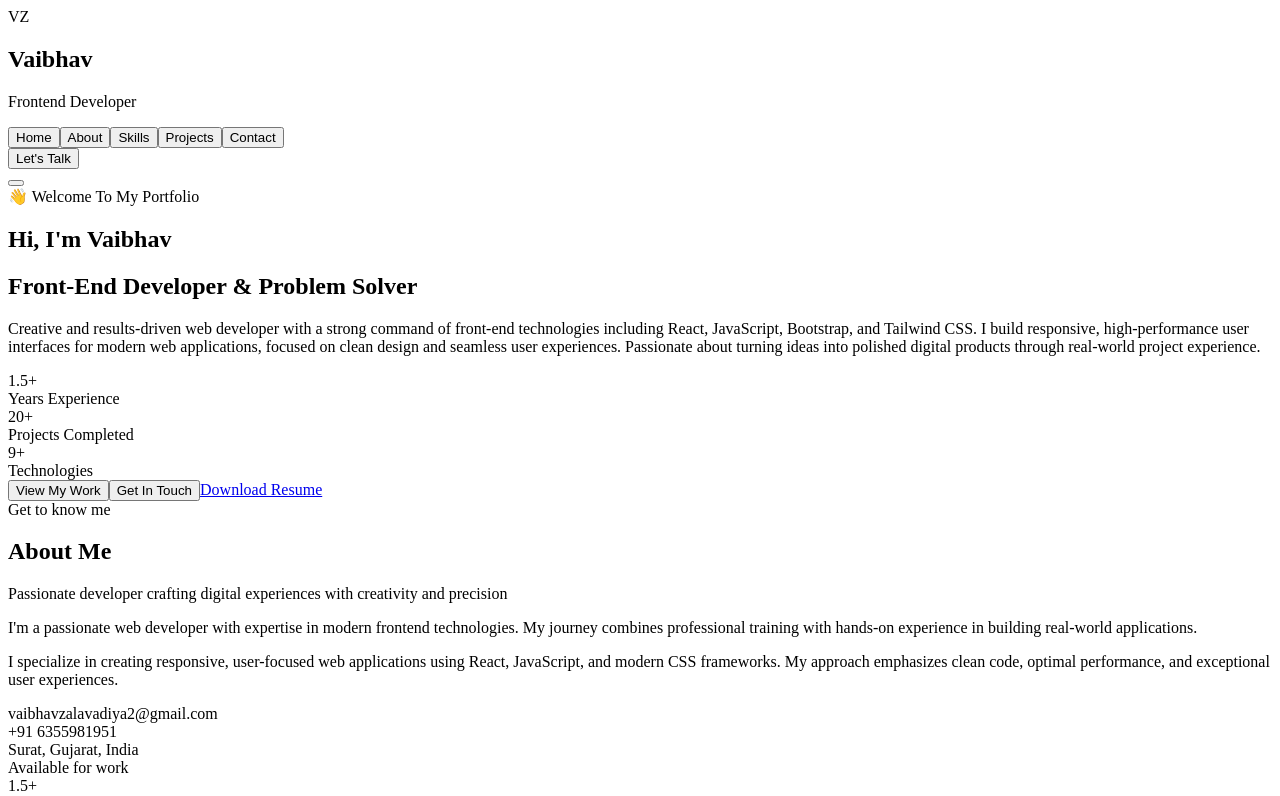
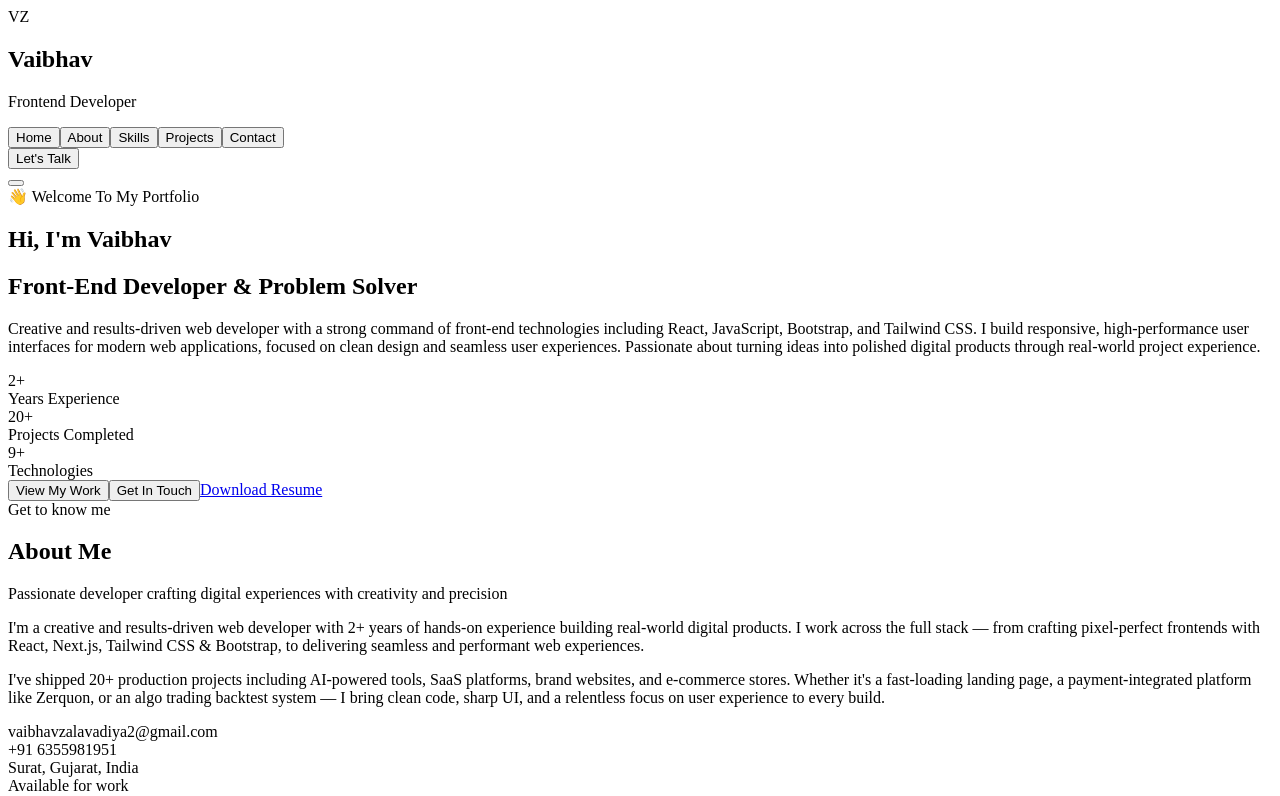
Before and after one commit to vaibhavzalavadiya/vaibhav-portfolio, a React (Vite) app: page / in a window 1280 px wide. Shown: the top 796 px of the page. Built offline with nearby package versions, Linux system fonts and the light colour scheme; the HTML template or start-up script is replaced by a standard one.

Commit message:
Describe your changes

```diff
--- a/src/components/sections/AboutSection.tsx
+++ b/src/components/sections/AboutSection.tsx
@@ -24,13 +24,15 @@ export default function AboutSection() {
           {/* Content Side */}
           <div className="lg:space-y-5 space-y-4">
             <p className="lg:text-lg text-sm text-gray-700 leading-relaxed">
-              I'm a passionate web developer with expertise in modern frontend technologies.
-              My journey combines professional training with hands-on experience in building real-world applications.
+              I'm a creative and results-driven web developer with 2+ years of hands-on experience building
+              real-world digital products. I work across the full stack — from crafting pixel-perfect frontends
+              with React, Next.js, Tailwind CSS & Bootstrap, to delivering seamless and performant web experiences.
             </p>
             <p className="lg:text-lg text-sm text-gray-700 leading-relaxed">
-              I specialize in creating responsive, user-focused web applications using React, JavaScript,
-              and modern CSS frameworks. My approach emphasizes clean code, optimal performance, and
-              exceptional user experiences.
+              I've shipped 20+ production projects including AI-powered tools, SaaS platforms, brand websites,
+              and e-commerce stores. Whether it's a fast-loading landing page, a payment-integrated platform
+              like Zerquon, or an algo trading backtest system — I bring clean code, sharp UI, and a relentless
+              focus on user experience to every build.
             </p>
 
             {/* Contact Info */}
--- a/src/components/sections/ProjectsSection.tsx
+++ b/src/components/sections/ProjectsSection.tsx
@@ -132,7 +132,7 @@ export default function ProjectsSection() {
         </div>
 
         {/* View All Projects CTA */}
-        <div className="text-center lg:mt-16 mt-8">
+        <div className="text-center lg:mt-16 mt-8 flex flex-wrap items-center justify-center gap-4">
           <a
             href="https://github.com/vaibhavzalavadiya"
             target="_blank"
@@ -143,6 +143,16 @@ export default function ProjectsSection() {
             <span className="md:text-lg text-sm">View All Projects on GitHub</span>
             <i className="fas fa-arrow-right text-sm"></i>
           </a>
+          <a
+            href="https://www.linkedin.com/in/vaibhav-zalavadiya-018839233"
+            target="_blank"
+            rel="noopener noreferrer"
+            className="inline-flex items-center bg-gradient-to-r from-blue-500 to-blue-700 hover:from-blue-600 hover:to-blue-800 text-white md:px-8 px-4 md:py-4 py-3 rounded-lg font-semibold text-lg shadow-xl hover:shadow-2xl transition-all duration-300 space-x-3"
+          >
+            <i className="fab fa-linkedin text-xl"></i>
+            <span className="md:text-lg text-sm">View Full Profile on LinkedIn</span>
+            <i className="fas fa-arrow-right text-sm"></i>
+          </a>
         </div>
       </div>
     </section>
--- a/src/data/portfolio-data.ts
+++ b/src/data/portfolio-data.ts
@@ -2,7 +2,7 @@ export const personalInfo = {
   name: "Vaibhav Zalavadiya",
   title: "Front-End Developer | Quick Learner | Problem Solver",
   description: "Creative and results-driven web developer with a strong command of front-end technologies including React, JavaScript, Bootstrap, and Tailwind CSS. I build responsive, high-performance user interfaces for modern web applications, focused on clean design and seamless user experiences. Passionate about turning ideas into polished digital products through real-world project experience.",
-  experience: "1.5+",
+  experience: "2+",
   projects: "20+",
   contact: {
     email: "vaibhavzalavadiya2@gmail.com",
@@ -114,6 +114,28 @@ export const tools = [
 export const projects = [
   {
     id: 1,
+    title: "Zerquon – AI Brand Visibility",
+    description: "A Next.js full-stack platform with payment gateway integration that helps businesses track how often their brand appears in AI-generated responses from ChatGPT, Gemini, Claude, and Meta AI. Provides AI visibility scores, competitor analysis, content gap identification, and actionable insights to boost discoverability in the era of AI-powered search.",
+    technologies: ["Next.js", "Full Stack", "AI", "Payments"],
+    icon: "fas fa-robot",
+    color: "from-violet-600 to-indigo-700",
+    liveDemo: "https://zerquon.com",
+    github: "#",
+    image: "https://images.unsplash.com/photo-1677442136019-21780ecad995?w=500&h=300&fit=crop&crop=entropy&auto=format&q=80"
+  },
+  {
+    id: 2,
+    title: "Jewelry Store – Online Shop",
+    description: "A fully responsive online jewelry store built without frameworks using pure HTML, CSS, JavaScript, and jQuery. Features include interactive product galleries, smooth animations, and a clean, elegant user interface for browsing and shopping.",
+    technologies: ["HTML", "CSS", "JavaScript"],
+    icon: "fas fa-gem",
+    color: "from-amber-500 to-orange-600",
+    liveDemo: "https://glowtheoryjewellery.com",
+    github: "#",
+    image: "https://images.unsplash.com/photo-1515562141207-7a88fb7ce338?w=500&h=300&fit=crop&crop=entropy&auto=format&q=80"
+  },
+  {
+    id: 3,
     title: "Invoiceza",
     description: "A modern and efficient invoice management system build with Next.js. Features intuitive invoice creation, clean design, and easy tracking for small businesses and freelancers.",
     technologies: ["Next.js", "Tailwind CSS"],
@@ -124,7 +146,7 @@ export const projects = [
     image: "https://images.unsplash.com/photo-1454165804606-c3d57bc86b40?w=500&h=300&fit=crop&q=80"
   },
   {
-    id: 2,
+    id: 4,
     title: "SpinPickOnline",
     description: "An engaging online lucky draw and spinning wheel gamification platform. Built with modern web technologies, offering interactive animations and seamless user experience.",
     technologies: ["Next.js", "Animation"],
@@ -135,18 +157,40 @@ export const projects = [
     image: "/images/spin_pick_online.png"
   },
   {
-    id: 3,
+    id: 5,
     title: "Trading Backtest Platform",
     description: "A full-stack Trading Strategy Platform built with Django (backend) and React + Tailwind (frontend). It enables multi-market strategy backtesting, timeframe selection, dynamic charting, and trade insights with a sleek, responsive UI.",
     technologies: ["React", "Django", "AI"],
     icon: "fas fa-chart-line",
     color: "from-blue-600 to-indigo-700",
-    liveDemo: "https://trading-strategy-backtest.vercel.app/",
+    liveDemo: "https://algo-trading-platform-two.vercel.app/",
     github: "#",
     image: "/images/trading-backtest.png"
   },
   {
-    id: 4,
+    id: 6,
+    title: "Boss Chem Solution – Brand Website",
+    description: "A modern and responsive business website built with Next.js to showcase Boss Chem Solution's chemical products and industrial solutions. Designed for brand impact, the site features a sleek UI, smooth navigation, and mobile-friendly design to ensure a strong digital presence.",
+    technologies: ["Next.js", "Tailwind CSS", "Brand Website"],
+    icon: "fas fa-flask",
+    color: "from-yellow-500 to-red-600",
+    liveDemo: "https://bosschemsolution.com/",
+    github: "#",
+    image: "https://images.unsplash.com/photo-1588011930968-eadac80e6a5a?q=80&w=2069&auto=format&fit=crop&ixlib=rb-4.1.0&ixid=M3wxMjA3fDB8MHxwaG90by1wYWdlfHx8fGVufDB8fHx8fA%3D%3D"
+  },
+  {
+    id: 7,
+    title: "Freshora Market – Vegetable Store",
+    description: "A fresh and modern vegetable store website built with HTML, CSS, JavaScript, jQuery, and Tailwind CSS. Features an intuitive shopping interface, product galleries, and responsive design for seamless browsing of fresh produce and organic vegetables.",
+    technologies: ["HTML", "CSS", "JavaScript", "Tailwind"],
+    icon: "fas fa-carrot",
+    color: "from-green-500 to-emerald-600",
+    liveDemo: "https://freshora-market.vercel.app/",
+    github: "#",
+    image: "https://images.unsplash.com/photo-1542838132-92c53300491e?w=500&h=300&fit=crop&crop=entropy&auto=format&q=80"
+  },
+  {
+    id: 8,
     title: "AI Background Remover",
     description: "A fast and user-friendly AI background remover web app built using Flask and React. Instantly upload an image, remove the background with one click, and download a clean cutout—ideal for product photos, designers, and online sellers.",
     technologies: ["Flask", "React", "AI"],
@@ -157,40 +201,7 @@ export const projects = [
     image: "https://images.unsplash.com/photo-1633409361618-c73427e4e206?w=500&h=300&fit=crop&crop=entropy&auto=format&q=80"
   },
   {
-    id: 5,
-    title: "Jewelry Store – Online Shop",
-    description: "A fully responsive online jewelry store built without frameworks using pure HTML, CSS, JavaScript, and jQuery. Features include interactive product galleries, smooth animations, and a clean, elegant user interface for browsing and shopping.",
-    technologies: ["HTML", "CSS", "JavaScript"],
-    icon: "fas fa-gem",
-    color: "from-amber-500 to-orange-600",
-    liveDemo: "https://jewelry-storesite.netlify.app/",
-    github: "#",
-    image: "https://images.unsplash.com/photo-1515562141207-7a88fb7ce338?w=500&h=300&fit=crop&crop=entropy&auto=format&q=80"
-  },
-  {
-    id: 6,
-    title: "Freshora Market – Vegetable Store",
-    description: "A fresh and modern vegetable store website built with HTML, CSS, JavaScript, jQuery, and Tailwind CSS. Features an intuitive shopping interface, product galleries, and responsive design for seamless browsing of fresh produce and organic vegetables.",
-    technologies: ["HTML", "CSS", "JavaScript", "Tailwind"],
-    icon: "fas fa-carrot",
-    color: "from-green-500 to-emerald-600",
-    liveDemo: "https://freshora-market.vercel.app/",
-    github: "#",
-    image: "https://images.unsplash.com/photo-1542838132-92c53300491e?w=500&h=300&fit=crop&crop=entropy&auto=format&q=80"
-  },
-  {
-    id: 7,
-    title: "Edusity – College & University",
-    description: "A sleek and responsive university website built using React. Edusity showcases courses, faculty, events, and admissions info—perfect for modern educational institutions looking to build a strong online presence.",
-    technologies: ["React", "Education"],
-    icon: "fas fa-graduation-cap",
-    color: "from-violet-500 to-purple-600",
-    liveDemo: "https://edusity-react-web-gamma.vercel.app/",
-    github: "#",
-    image: "https://images.unsplash.com/photo-1523240795612-9a054b0db644?w=500&h=300&fit=crop&crop=entropy&auto=format&q=80"
-  },
-  {
-    id: 8,
+    id: 9,
     title: "Yoga Fitness – Wellness Studio",
     description: "A serene and modern yoga fitness website built with HTML, CSS, JavaScript, and Tailwind CSS. Features class schedules, instructor profiles, wellness programs, and a peaceful design that promotes mindfulness and healthy living for yoga enthusiasts.",
     technologies: ["HTML", "CSS", "JavaScript", "Tailwind"],
@@ -201,7 +212,7 @@ export const projects = [
     image: "https://images.unsplash.com/photo-1544367567-0f2fcb009e0b?w=500&h=300&fit=crop&crop=entropy&auto=format&q=80"
   },
   {
-    id: 9,
+    id: 10,
     title: "CSS2RTL – RTL CSS Converter Tool",
     description: "A smart and developer-friendly RTL CSS converter built with React. CSS2RTL lets users quickly transform LTR styles into clean, direction-aware RTL code—ideal for multilingual web projects and internationalization workflows.",
     technologies: ["React", "Tool", "CSS", "RTL"],
@@ -210,17 +221,6 @@ export const projects = [
     liveDemo: "https://css2rtl-vaibhavs-projects-b8c97238.vercel.app/",
     github: "#",
     image: "https://images.unsplash.com/photo-1461749280684-dccba630e2f6?w=500&h=300&fit=crop&crop=entropy&auto=format&q=80"
-  },
-  {
-    id: 10,
-    title: "Boss Coolant – Brand Website",
-    description: "A modern and responsive business website built with React to showcase Boss Coolant's products and industrial solutions. Designed for brand impact, the site features a sleek UI, smooth navigation, and mobile-friendly design to ensure a strong digital presence.",
-    technologies: ["React", "Tailwind CSS", "Brand Website"],
-    icon: "fas fa-industry",
-    color: "from-yellow-500 to-red-600",
-    liveDemo: "https://boss-coolant.vercel.app/",
-    github: "#",
-    image: "https://images.unsplash.com/photo-1588011930968-eadac80e6a5a?q=80&w=2069&auto=format&fit=crop&ixlib=rb-4.1.0&ixid=M3wxMjA3fDB8MHxwaG90by1wYWdlfHx8fGVufDB8fHx8fA%3D%3D"
   }
 ];
 
```
